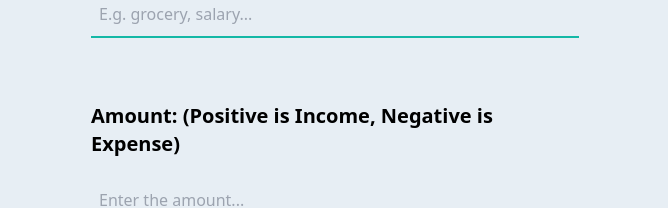
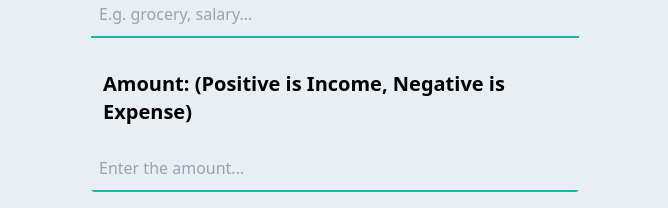
Before and after one commit to MoeMoeee/expense-tracker, a React (Create React App) app in the folder client/: page / in a window 1280 px wide. Shown: the part 546-754 px from the top of the page, without its empty margins (305-973 px from the left). Built offline with nearby package versions, Linux system fonts and the light colour scheme; no server answers.

Commit message:
added code for responsive

```diff
--- a/client/src/assets/main.css
+++ b/client/src/assets/main.css
@@ -478,6 +478,9 @@ video {
 .mt-5 {
   margin-top: 1.25rem;
 }
+.ml-3 {
+  margin-left: 0.75rem;
+}
 .mr-3 {
   margin-right: 0.75rem;
 }
@@ -501,9 +504,6 @@ video {
 }
 .mb-1 {
   margin-bottom: 0.25rem;
-}
-.ml-3 {
-  margin-left: 0.75rem;
 }
 .ml-auto {
   margin-left: auto;
@@ -756,6 +756,14 @@ video {
 }
 @media (min-width: 640px) {
 
+  .sm\:ml-3 {
+    margin-left: 0.75rem;
+  }
+
+  .sm\:mr-3 {
+    margin-right: 0.75rem;
+  }
+
   .sm\:text-3xl {
     font-size: 1.875rem;
     line-height: 2.25rem;
--- a/client/src/components/AddTransaction.js
+++ b/client/src/components/AddTransaction.js
@@ -39,9 +39,7 @@ export const AddTransaction = () => {
 
             {/* transaction amount */}
             <div className='mt-8 flex sm: ml-3 sm: mr-3'>
-              <div className="mt-8">
                 <span className="font-bold text-xl sm:ml-3 sm:mr-3">Amount: (Positive is Income, Negative is Expense) </span>
-              </div>
             </div>
 
 
```
